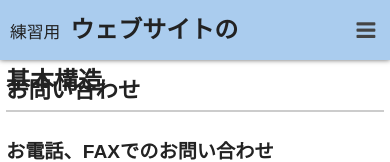
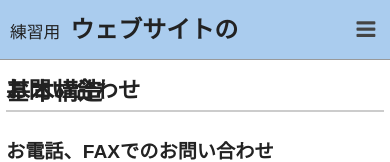
Before and after one commit to sutara79/my-website-barebone1, a plain HTML site: page contact.html in a window 390 px wide. Shown: the top 162 px of the page. Drawn offline with nearby package versions, Linux system fonts and the light colour scheme.

Commit message:
モバイルビューでのヘッダの高さを枠線を含めて60pxに固定

```diff
--- a/css/common.css
+++ b/css/common.css
@@ -163,7 +163,6 @@ p {
  */
 header {
   background-color: #ace;
-  box-shadow: 0 0 5px #666;
   color: #222;
   top: 0;
   width: 100%;
@@ -225,13 +224,14 @@ header {
 @media (max-width: 767px) {
   header {
     position: fixed;
+    border-bottom: 1px solid #999;
   }
   .site-title {
-    padding: 6px 0 6px 6px;
-    width: calc(100% - 6px - 48px); /* 左余白、メニューボタンを差し引く */
     max-width: 240px;
-    height: calc(60px - 6px - 6px);
-    line-height: 48px;
+    height: 59px;
+    line-height: 59px;
+    margin-left: 6px;
+    margin-right: 48px;
   }
   .site-title img {
     width: 100%;
@@ -268,7 +268,7 @@ header {
     background: inherit;
     color: #444;
     display: block;
-    height: 60px;
+    height: 59px;
     position: absolute;
     right: 0;
     text-decoration: none;
@@ -283,7 +283,7 @@ header {
   .toggle-menu > .fa-bars {
     display: block;
     font-size: 22px;
-    padding: 19px 0;
+    padding: 18px 0 19px;
     line-height: 1;
     margin-left: 0;
   }
--- a/css/index.html.css
+++ b/css/index.html.css
@@ -76,7 +76,7 @@
   opacity: 1;
 }
 /* 矢印ボタンのz-indexを"9999"から初期値へ戻す */
-.bx-controls-direction a {
+.bx-wrapper .bx-controls-direction a {
   transition: 0s;
   z-index: auto;
 }
```
